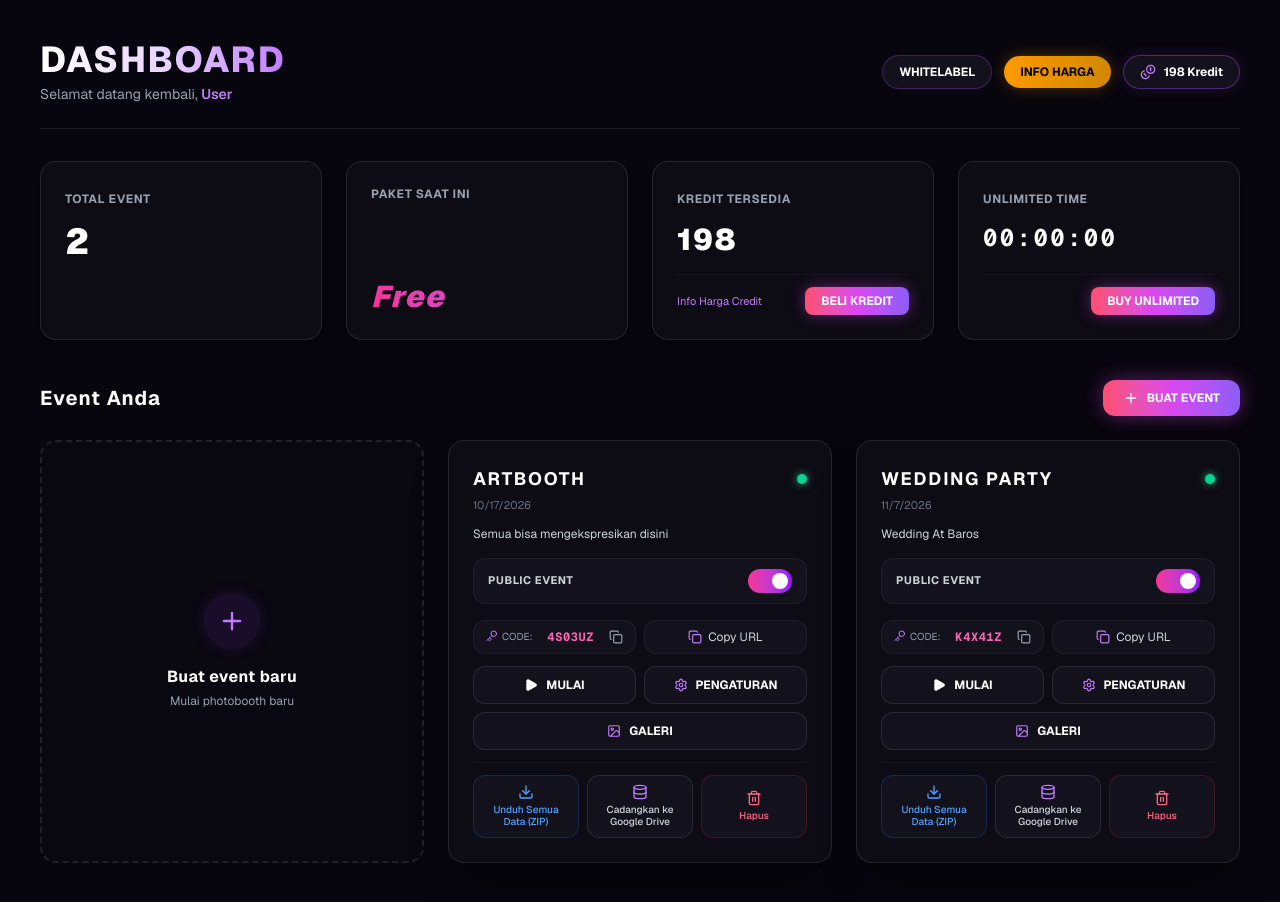
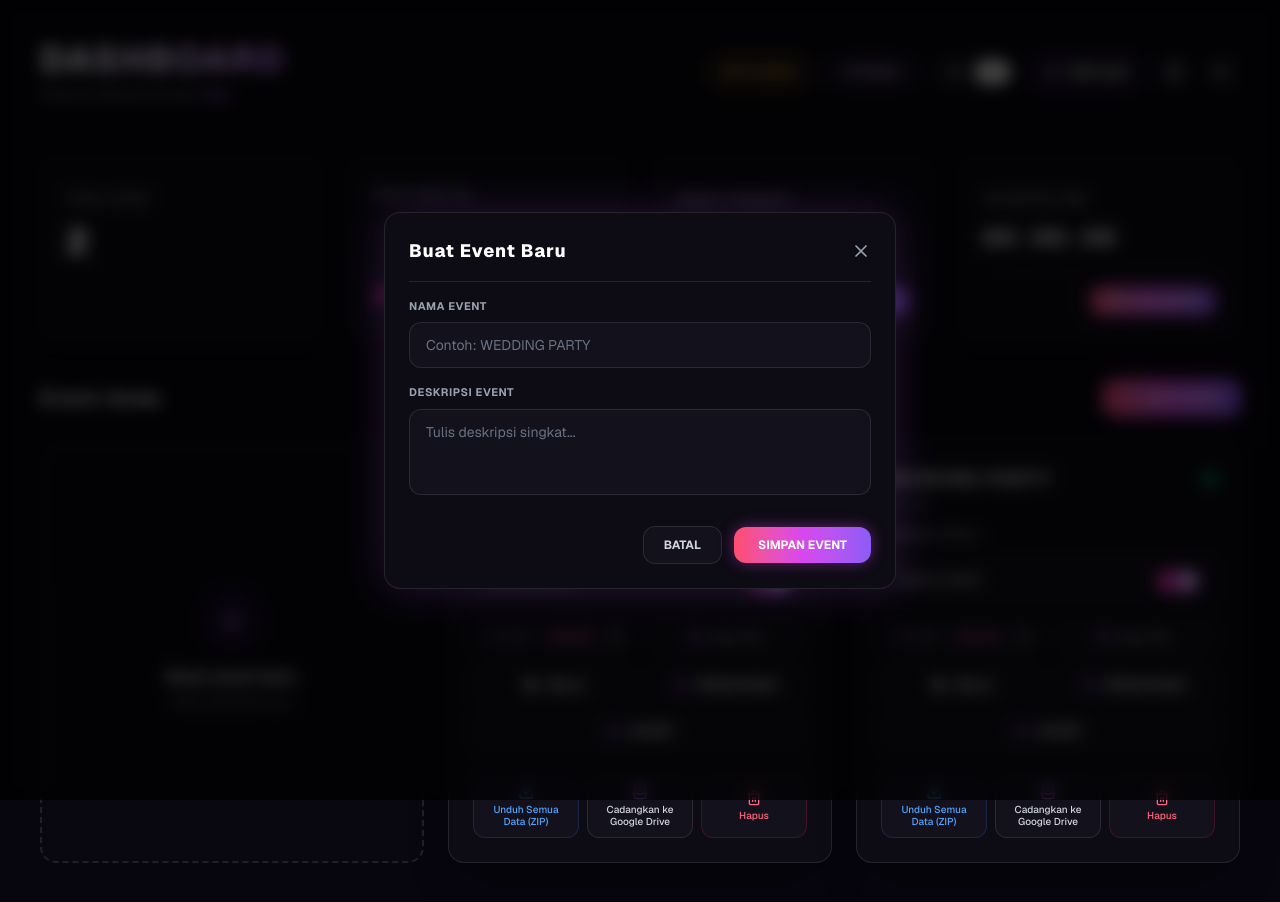
Before and after one commit to nuryanash3-lgtm/cekreks, a Next.js app: page /event in a window 1280 px wide. Both pictures are taken after a click on the button "BUAT EVENT". Built offline with nearby package versions, Linux system fonts and the light colour scheme.

Commit message:
feat: adjust ui ux dashboard event

```diff
--- a/src/app/event/page.tsx
+++ b/src/app/event/page.tsx
@@ -1,7 +1,10 @@
 'use client';
 
 import React, { useState } from 'react';
-import { Plus, Copy, Play, Settings, Image as ImageIcon, Download, Database, Trash2, Coins, Key, CheckCircle2 } from 'lucide-react';
+import {
+  Plus, Copy, Play, Settings, Image as ImageIcon, Download,
+  Database, Trash2, Coins, Key, CheckCircle2, X, Globe, LogOut
+} from 'lucide-react';
 import akunData from '@/data/daftarAkun.json';
 
 interface EventItem {
@@ -18,6 +21,12 @@ export default function EventDashboardPage() {
   );
   const [kredit] = useState(198);
   const [toastMessage, setToastMessage] = useState<string | null>(null);
+
+  // State untuk Modal & Form Buat Event Baru
+  const [isModalOpen, setIsModalOpen] = useState(false);
+  const [newEventTitle, setNewEventTitle] = useState('');
+  const [newEventDesc, setNewEventDesc] = useState('');
+  const [language, setLanguage] = useState<'ID' | 'EN'>('ID');
 
   const showToast = (message: string) => {
     setToastMessage(message);
@@ -51,6 +60,32 @@ export default function EventDashboardPage() {
     }
   };
 
+  const handleCreateEvent = (e: React.FormEvent) => {
+    e.preventDefault();
+    if (!newEventTitle.trim()) {
+      showToast('Nama event tidak boleh kosong!');
+      return;
+    }
+
+    // Generate random 6-character code
+    const randomCode = Math.random().toString(36).substring(2, 8).toUpperCase();
+    const currentDate = new Date().toLocaleDateString('en-US');
+
+    const newEvent: EventItem = {
+      code: randomCode,
+      title: newEventTitle.toUpperCase(),
+      date: currentDate,
+      description: newEventDesc || 'Semua bisa mengekspresikan disini',
+      isPublic: true,
+    };
+
+    setEvents([newEvent, ...events]);
+    setIsModalOpen(false);
+    setNewEventTitle('');
+    setNewEventDesc('');
+    showToast(`Event ${newEvent.title} berhasil dibuat!`);
+  };
+
   return (
     <div className="min-h-screen bg-[#07050d] text-white p-6 md:p-10 font-sans relative">
 
@@ -59,6 +94,68 @@ export default function EventDashboardPage() {
         <div className="fixed bottom-6 right-6 z-50 flex items-center gap-2 bg-[#13111c] border border-purple-500/50 text-white px-4 py-3 rounded-xl shadow-[0_0_20px_rgba(168,85,247,0.3)] animate-fade-in">
           <CheckCircle2 className="w-4 h-4 text-emerald-400" />
           <span className="text-xs font-medium">{toastMessage}</span>
+        </div>
+      )}
+
+      {/* MODAL BUAT EVENT BARU */}
+      {isModalOpen && (
+        <div className="fixed inset-0 z-50 flex items-center justify-center bg-black/70 backdrop-blur-sm p-4">
+          <div className="bg-[#0d0b14] border border-white/10 w-full max-w-lg rounded-2xl p-6 shadow-[0_0_40px_rgba(168,85,247,0.2)] relative animate-scale-up">
+            <div className="flex items-center justify-between pb-4 mb-4 border-b border-white/10">
+              <h3 className="text-lg font-extrabold tracking-wider text-white">Buat Event Baru</h3>
+              <button
+                onClick={() => setIsModalOpen(false)}
+                className="text-gray-400 hover:text-white transition"
+              >
+                <X className="w-5 h-5" />
+              </button>
+            </div>
+
+            <form onSubmit={handleCreateEvent}>
+              <div className="mb-4">
+                <label className="block text-[11px] font-bold text-gray-400 uppercase tracking-wider mb-2">
+                  Nama Event
+                </label>
+                <input
+                  type="text"
+                  placeholder="Contoh: WEDDING PARTY"
+                  value={newEventTitle}
+                  onChange={(e) => setNewEventTitle(e.target.value)}
+                  className="w-full bg-[#13111c] border border-white/10 focus:border-purple-500 rounded-xl px-4 py-3 text-sm text-white placeholder-gray-500 outline-none transition"
+                  required
+                />
+              </div>
+
+              <div className="mb-6">
+                <label className="block text-[11px] font-bold text-gray-400 uppercase tracking-wider mb-2">
+                  Deskripsi Event
+                </label>
+                <textarea
+                  placeholder="Tulis deskripsi singkat..."
+                  value={newEventDesc}
+                  onChange={(e) => setNewEventDesc(e.target.value)}
+                  rows={3}
+                  className="w-full bg-[#13111c] border border-white/10 focus:border-purple-500 rounded-xl px-4 py-3 text-sm text-white placeholder-gray-500 outline-none transition resize-none"
+                />
+              </div>
+
+              <div className="flex items-center justify-end gap-3">
+                <button
+                  type="button"
+                  onClick={() => setIsModalOpen(false)}
+                  className="px-5 py-2.5 text-xs font-bold uppercase bg-[#13111c] border border-white/10 hover:border-white/30 rounded-xl text-gray-300 transition"
+                >
+                  Batal
+                </button>
+                <button
+                  type="submit"
+                  className="px-6 py-2.5 text-xs font-bold uppercase bg-gradient-to-r from-[#ff4d6d] via-[#d946ef] to-[#8b5cf6] text-white rounded-xl shadow-[0_0_15px_rgba(217,70,239,0.4)] hover:scale-105 transition transform"
+                >
+                  Simpan Event
+                </button>
+              </div>
+            </form>
+          </div>
         </div>
       )}
 
@@ -73,18 +170,59 @@ export default function EventDashboardPage() {
           </p>
         </div>
 
-        {/* Badges & Actions */}
+        {/* Badges & Actions (Updated like reference image) */}
         <div className="flex flex-wrap items-center gap-3">
-          <button className="px-4 py-2 text-xs font-bold uppercase bg-[#13111c] border border-purple-500/30 rounded-full hover:border-purple-500 transition">
-            Whitelabel
-          </button>
-          <button className="px-4 py-2 text-xs font-bold uppercase bg-gradient-to-r from-amber-500 to-yellow-600 text-black rounded-full shadow-[0_0_15px_rgba(245,158,11,0.3)]">
+          <button
+            onClick={() => showToast('Membuka Info Harga')}
+            className="px-4 py-2 text-xs font-bold uppercase bg-[#13111c] border border-amber-500/50 text-amber-400 rounded-full hover:border-amber-500 hover:scale-105 transition shadow-[0_0_15px_rgba(245,158,11,0.2)]"
+          >
             Info Harga
           </button>
+
+          <button
+            onClick={() => showToast('Membuka Tutorial')}
+            className="px-4 py-2 text-xs font-bold uppercase bg-[#13111c] border border-purple-500/30 text-purple-300 rounded-full hover:border-purple-500 hover:scale-105 transition"
+          >
+            Tutorial
+          </button>
+
+          {/* Toggle Bahasa EN / ID */}
+          <div className="flex items-center bg-[#13111c] border border-white/10 rounded-full p-1">
+            <button
+              onClick={() => { setLanguage('EN'); showToast('Bahasa diubah ke English'); }}
+              className={`px-3 py-1 text-[11px] font-bold rounded-full transition ${language === 'EN' ? 'bg-white text-black' : 'text-gray-400'}`}
+            >
+              EN
+            </button>
+            <button
+              onClick={() => { setLanguage('ID'); showToast('Bahasa diubah ke Indonesia'); }}
+              className={`px-3 py-1 text-[11px] font-bold rounded-full transition ${language === 'ID' ? 'bg-white text-black' : 'text-gray-400'}`}
+            >
+              ID
+            </button>
+          </div>
+
+          {/* Badge Kredit */}
           <div className="flex items-center space-x-2 px-4 py-2 bg-[#13111c] border border-purple-500/40 rounded-full shadow-[0_0_15px_rgba(168,85,247,0.15)]">
             <Coins className="w-4 h-4 text-purple-400" />
             <span className="text-xs font-bold">{kredit} Kredit</span>
           </div>
+
+          {/* Icon Settings */}
+          <button
+            onClick={() => showToast('Membuka Pengaturan Akun')}
+            className="w-9 h-9 flex items-center justify-center bg-[#13111c] border border-white/10 rounded-full hover:border-purple-500 text-gray-300 hover:text-white hover:scale-105 transition"
+          >
+            <Settings className="w-4 h-4" />
+          </button>
+
+          {/* Icon Logout */}
+          <button
+            onClick={() => showToast('Berhasil Keluar')}
+            className="w-9 h-9 flex items-center justify-center bg-[#13111c] border border-white/10 rounded-full hover:border-rose-500 text-gray-300 hover:text-rose-400 hover:scale-105 transition"
+          >
+            <LogOut className="w-4 h-4" />
+          </button>
         </div>
       </header>
 
@@ -107,7 +245,10 @@ export default function EventDashboardPage() {
           </div>
           <div className="flex items-center justify-between mt-4 pt-3 border-t border-white/5">
             <span className="text-[11px] text-purple-400 cursor-pointer hover:underline">Info Harga Credit</span>
-            <button className="px-4 py-1.5 text-xs font-bold uppercase bg-gradient-to-r from-[#ff4d6d] via-[#d946ef] to-[#8b5cf6] text-white rounded-lg shadow-[0_0_15px_rgba(217,70,239,0.4)]">
+            <button
+              onClick={() => showToast('Mengarahkan ke halaman Beli Kredit')}
+              className="px-4 py-1.5 text-xs font-bold uppercase bg-gradient-to-r from-[#ff4d6d] via-[#d946ef] to-[#8b5cf6] text-white rounded-lg shadow-[0_0_15px_rgba(217,70,239,0.4)] hover:scale-105 transition transform"
+            >
               Beli Kredit
             </button>
           </div>
@@ -118,7 +259,10 @@ export default function EventDashboardPage() {
             <div className="text-2xl font-mono font-bold mt-3 text-white tracking-widest">00:00:00</div>
           </div>
           <div className="mt-4 pt-3 border-t border-white/5 flex justify-end">
-            <button className="px-4 py-1.5 text-xs font-bold uppercase bg-gradient-to-r from-[#ff4d6d] via-[#d946ef] to-[#8b5cf6] text-white rounded-lg shadow-[0_0_15px_rgba(217,70,239,0.4)]">
+            <button
+              onClick={() => showToast('Mengarahkan ke pembelian Unlimited')}
+              className="px-4 py-1.5 text-xs font-bold uppercase bg-gradient-to-r from-[#ff4d6d] via-[#d946ef] to-[#8b5cf6] text-white rounded-lg shadow-[0_0_15px_rgba(217,70,239,0.4)] hover:scale-105 transition transform"
+            >
               Buy Unlimited
             </button>
           </div>
@@ -128,7 +272,10 @@ export default function EventDashboardPage() {
       {/* SECTION: EVENT ANDA */}
       <div className="flex items-center justify-between mb-6">
         <h2 className="text-xl font-bold tracking-wider">Event Anda</h2>
-        <button className="px-5 py-2.5 text-xs font-bold uppercase bg-gradient-to-r from-[#ff4d6d] via-[#d946ef] to-[#8b5cf6] rounded-xl shadow-[0_0_20px_rgba(217,70,239,0.4)] flex items-center gap-2">
+        <button
+          onClick={() => setIsModalOpen(true)}
+          className="px-5 py-2.5 text-xs font-bold uppercase bg-gradient-to-r from-[#ff4d6d] via-[#d946ef] to-[#8b5cf6] rounded-xl shadow-[0_0_20px_rgba(217,70,239,0.4)] flex items-center gap-2 hover:scale-105 transition transform cursor-pointer"
+        >
           <Plus className="w-4 h-4" /> Buat Event
         </button>
       </div>
@@ -136,8 +283,11 @@ export default function EventDashboardPage() {
       {/* GRID EVENT */}
       <div className="grid grid-cols-1 md:grid-cols-2 lg:grid-cols-3 gap-6">
         {/* CARD BUAT EVENT BARU */}
-        <div className="border-2 border-dashed border-white/10 hover:border-purple-500/50 rounded-2xl p-8 flex flex-col items-center justify-center text-center min-h-[420px] bg-[#0d0b14]/50 cursor-pointer group transition">
-          <div className="w-14 h-14 rounded-full bg-purple-500/10 group-hover:bg-purple-500/20 flex items-center justify-center text-purple-400 mb-4 transition shadow-[0_0_15px_rgba(168,85,247,0.15)]">
+        <div
+          onClick={() => setIsModalOpen(true)}
+          className="border-2 border-dashed border-white/10 hover:border-purple-500/50 rounded-2xl p-8 flex flex-col items-center justify-center text-center min-h-[420px] bg-[#0d0b14]/50 cursor-pointer group transition hover:scale-[1.01]"
+        >
+          <div className="w-14 h-14 rounded-full bg-purple-500/10 group-hover:bg-purple-500/20 flex items-center justify-center text-purple-400 mb-4 transition shadow-[0_0_15px_rgba(168,85,247,0.15)] group-hover:scale-110">
             <Plus className="w-7 h-7" />
           </div>
           <h3 className="font-bold text-base text-white tracking-wide">Buat event baru</h3>
@@ -146,7 +296,7 @@ export default function EventDashboardPage() {
 
         {/* LIST EVENT CARDS */}
         {events.map((ev) => (
-          <div key={ev.code} className="bg-[#0d0b14] border border-white/10 rounded-2xl p-6 relative flex flex-col justify-between shadow-2xl">
+          <div key={ev.code} className="bg-[#0d0b14] border border-white/10 rounded-2xl p-6 relative flex flex-col justify-between shadow-2xl hover:border-purple-500/30 transition">
             <div>
               {/* Header Card */}
               <div className="flex items-center justify-between mb-1">
```
